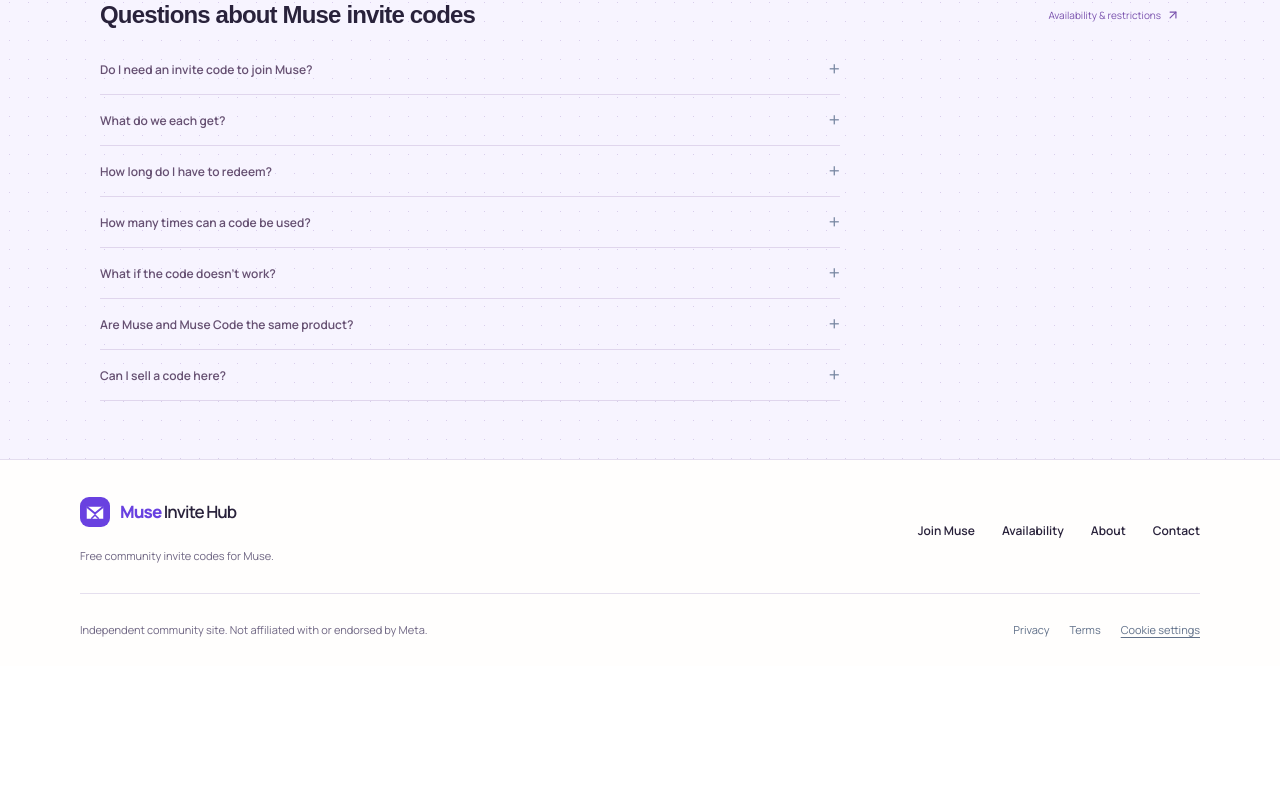
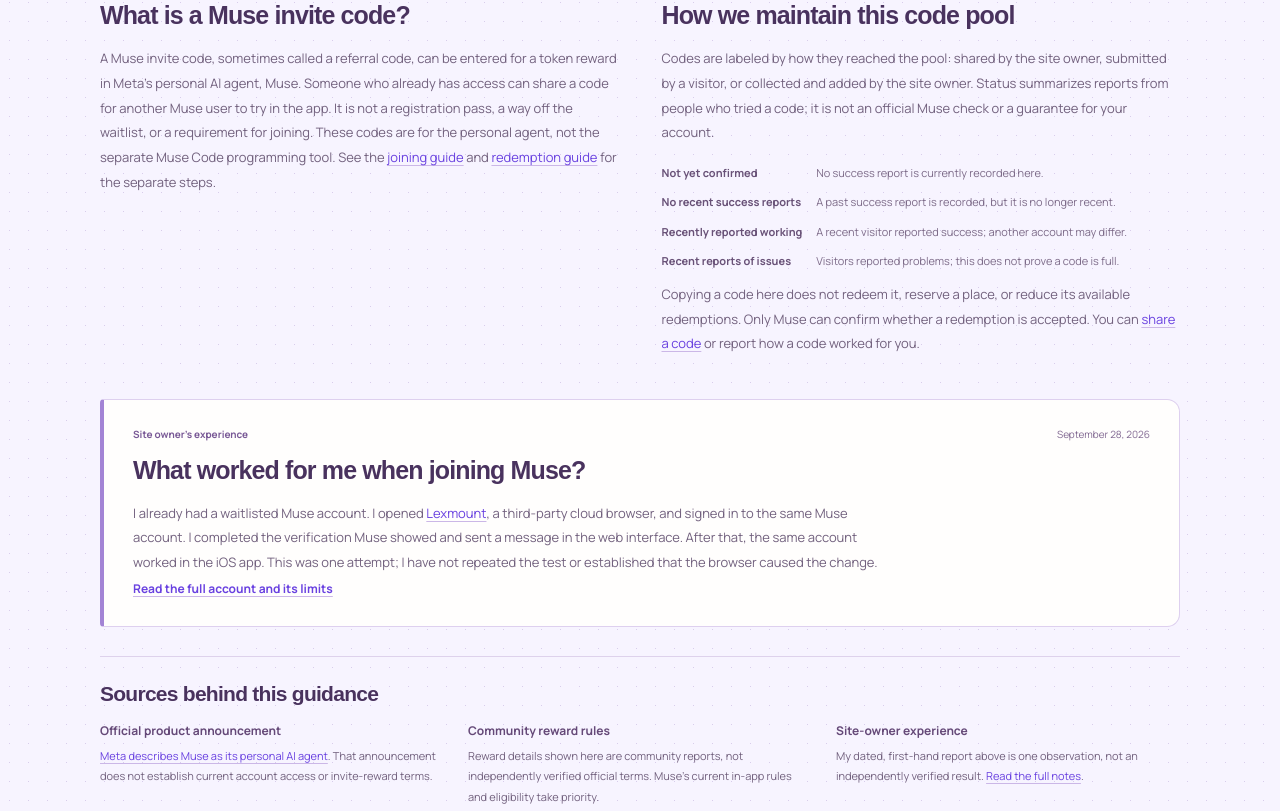
Before and after one commit to imshiwen/muse-invite-hub, a Next.js app: page / in a window 1280 px wide. Shown: the part 1109-1920 px from the top of the page. Before the commit the page ends 1775 px from the top, so only its background shows below. Built offline with nearby package versions, Linux system fonts and the light colour scheme; no server answers; the database is empty.

Commit message:
Add homepage guidance and first-hand joining experience

```diff
--- a/src/app/(public)/page.tsx
+++ b/src/app/(public)/page.tsx
@@ -12,6 +12,7 @@ import {
 } from "lucide-react";
 import { CodePool } from "@/components/code-pool";
 import { initialCodes } from "@/lib/codes";
+import { HomeContext } from "@/components/home-context";
 export const dynamic = "force-dynamic";
 export const metadata: Metadata = {
   title: {
@@ -76,7 +77,7 @@ export default async function Home() {
             <span>
               <Clock3 size={14} /> Redeem within 48 hours of joining Muse*
             </span>
-            <a href="/redeem">
+            <a href="#home-sources">
               *Community-reported rules <Info size={12} />
             </a>
           </div>
@@ -163,7 +164,8 @@ export default async function Home() {
                 <strong>Not on Muse yet?</strong>
                 <p>
                   Reward codes aren’t required to register. Start with the{" "}
-                  <a href="/how-to-register">joining guide</a>.
+                  <a href="/how-to-register">joining guide</a>, or read{" "}
+                  <a href="#home-joining">what worked for me</a>.
                 </p>
               </div>
               <div className="tool-guide-note">
@@ -179,6 +181,7 @@ export default async function Home() {
             </div>
           </aside>
         </div>
+        <HomeContext />
         <section className="tool-faq" aria-labelledby="faq-title">
           <div className="tool-section-heading">
             <h2 id="faq-title">Questions about Muse invite codes</h2>
--- a/src/app/globals.css
+++ b/src/app/globals.css
@@ -3367,3 +3367,182 @@ input::placeholder {
     font-size: 10px;
   }
 }
+/* Useful context follows the code tool; it never displaces the first action. */
+.home-context {
+  margin-top: 39px;
+  padding-top: 29px;
+  border-top: 1px solid #ded2ec;
+}
+.context-grid {
+  display: grid;
+  grid-template-columns: 1fr 1fr;
+  gap: 43px;
+}
+.context-block h2,
+.owner-experience h2,
+.source-summary h2 {
+  font-family: var(--display);
+  font-size: 25px;
+  line-height: 1.2;
+  font-weight: 650;
+  letter-spacing: -0.035em;
+  color: #49325e;
+  margin: 0 0 16px;
+}
+.context-block p,
+.owner-experience-body p,
+.source-summary p,
+.source-summary li {
+  font-size: 13px;
+  line-height: 1.9;
+  color: #72617e;
+  margin: 12px 0;
+  max-width: 74ch;
+}
+.home-context a {
+  color: #6941e0;
+  text-decoration: underline;
+  text-underline-offset: 3px;
+  text-decoration-color: #cbb7e7;
+}
+.home-context a:hover {
+  text-decoration-color: #6941e0;
+}
+.context-status-list {
+  margin: 18px 0 0;
+  padding: 0;
+  display: grid;
+  grid-template-columns: minmax(125px, auto) 1fr;
+  gap: 10px 14px;
+  font-size: 11px;
+  line-height: 1.75;
+}
+.context-status-list dt {
+  color: #695278;
+  font-weight: 700;
+  margin: 0;
+}
+.context-status-list dd {
+  color: #7d6b89;
+  margin: 0;
+}
+.owner-experience {
+  margin-top: 31px;
+  padding: 26px 29px;
+  background: #fffefd;
+  border: 1px solid #ded0ef;
+  border-left: 4px solid #a384d5;
+  border-radius: 4px 13px 13px 4px;
+}
+.owner-experience-heading {
+  display: flex;
+  align-items: center;
+  justify-content: space-between;
+  gap: 16px;
+  flex-wrap: wrap;
+  margin-bottom: 12px;
+  font-size: 10px;
+  color: #826992;
+}
+.owner-experience-heading > span {
+  font-weight: 700;
+  color: #795996;
+}
+.owner-experience-heading time {
+  white-space: nowrap;
+}
+.owner-experience-body p {
+  max-width: 95ch;
+}
+.owner-experience-body p:last-child {
+  margin-bottom: 0;
+}
+.owner-experience .context-link {
+  display: inline-flex;
+  align-items: center;
+  gap: 6px;
+  font-size: 12px;
+  font-weight: 650;
+  margin-top: 4px;
+}
+.source-summary {
+  margin-top: 29px;
+  padding-top: 24px;
+  border-top: 1px solid #ded2ec;
+}
+.source-summary h2 {
+  font-size: 21px;
+  margin-bottom: 13px;
+}
+.source-lines {
+  list-style: none;
+  margin: 0;
+  padding: 0;
+  display: grid;
+  grid-template-columns: repeat(3, minmax(0, 1fr));
+  gap: 24px;
+}
+.source-summary .source-lines li {
+  font-size: 11px;
+  line-height: 1.85;
+  margin: 0;
+}
+.source-lines strong {
+  display: block;
+  color: #654978;
+  font-size: 12px;
+  margin-bottom: 4px;
+}
+@media (max-width: 760px) {
+  .home-context {
+    margin-top: 30px;
+    padding-top: 25px;
+  }
+  .context-grid {
+    grid-template-columns: 1fr;
+    gap: 24px;
+  }
+  .context-block h2,
+  .owner-experience h2 {
+    font-size: 24px;
+  }
+  .context-block p,
+  .owner-experience-body p,
+  .source-summary p {
+    font-size: 12px;
+    line-height: 1.9;
+  }
+  .context-status-list {
+    grid-template-columns: 1fr;
+    gap: 3px;
+    font-size: 11px;
+  }
+  .context-status-list dd {
+    margin-bottom: 9px;
+  }
+  .owner-experience {
+    margin-top: 25px;
+    padding: 22px 19px;
+  }
+  .owner-experience-heading {
+    gap: 7px;
+    font-size: 10px;
+  }
+  .source-summary {
+    margin-top: 24px;
+    padding-top: 22px;
+  }
+  .source-lines {
+    grid-template-columns: 1fr;
+    gap: 16px;
+  }
+  .source-summary h2 {
+    font-size: 22px;
+  }
+  .source-summary .source-lines li {
+    font-size: 12px;
+  }
+  .source-lines strong {
+    font-size: 13px;
+  }
+}
--- /dev/null
+++ b/src/components/home-context.tsx
@@ -0,0 +1,124 @@
+export function HomeContext() {
+  return (
+    <section
+      className="home-context"
+      aria-label="About Muse invite codes and this code pool"
+    >
+      <div className="context-grid">
+        <section className="context-block" aria-labelledby="what-is-muse-code">
+          <h2 id="what-is-muse-code">What is a Muse invite code?</h2>
+          <p>
+            A Muse invite code, sometimes called a referral code, can be entered
+            for a token reward in Meta’s personal AI agent, Muse. Someone who
+            already has access can share a code for another Muse user to try in
+            the app. It is not a registration pass, a way off the waitlist, or a
+            requirement for joining. These codes are for the personal agent, not
+            the separate Muse Code programming tool. See the{" "}
+            <a href="/how-to-register">joining guide</a> and{" "}
+            <a href="/redeem">redemption guide</a> for the separate steps.
+          </p>
+        </section>
+
+        <section className="context-block" aria-labelledby="code-pool-method">
+          <h2 id="code-pool-method">How we maintain this code pool</h2>
+          <p>
+            Codes are labeled by how they reached the pool: shared by the site
+            owner, submitted by a visitor, or collected and added by the site
+            owner. Status summarizes reports from people who tried a code; it is
+            not an official Muse check or a guarantee for your account.
+          </p>
+          <dl className="context-status-list">
+            <dt>Not yet confirmed</dt>
+            <dd>No success report is currently recorded here.</dd>
+            <dt>No recent success reports</dt>
+            <dd>
+              A past success report is recorded, but it is no longer recent.
+            </dd>
+            <dt>Recently reported working</dt>
+            <dd>
+              A recent visitor reported success; another account may differ.
+            </dd>
+            <dt>Recent reports of issues</dt>
+            <dd>
+              Visitors reported problems; this does not prove a code is full.
+            </dd>
+          </dl>
+          <p>
+            Copying a code here does not redeem it, reserve a place, or reduce
+            its available redemptions. Only Muse can confirm whether a
+            redemption is accepted. You can <a href="/share">share a code</a> or
+            report how a code worked for you.
+          </p>
+        </section>
+      </div>
+
+      <section
+        className="owner-experience"
+        id="home-joining"
+        aria-labelledby="owner-experience-heading"
+      >
+        <div className="owner-experience-heading">
+          <span>Site owner’s experience</span>
+          <time dateTime="2026-09-28">September 28, 2026</time>
+        </div>
+        <h2 id="owner-experience-heading">
+          What worked for me when joining Muse?
+        </h2>
+        <div className="owner-experience-body">
+          <p>
+            I already had a waitlisted Muse account. I opened{" "}
+            <a
+              href="https://browser.lexmount.com/"
+              target="_blank"
+              rel="noreferrer"
+            >
+              Lexmount
+            </a>
+            , a third-party cloud browser, and signed in to the same Muse
+            account. I completed the verification Muse showed and sent a message
+            in the web interface. After that, the same account worked in the iOS
+            app. This was one attempt; I have not repeated the test or
+            established that the browser caused the change.
+          </p>
+        </div>
+        <p className="context-link">
+          <a href="/how-to-register#owner-experience">
+            Read the full account and its limits
+          </a>
+        </p>
+      </section>
+
+      <section
+        className="source-summary"
+        id="home-sources"
+        aria-labelledby="home-sources-heading"
+      >
+        <h2 id="home-sources-heading">Sources behind this guidance</h2>
+        <ul className="source-lines">
+          <li>
+            <strong>Official product announcement</strong>{" "}
+            <a
+              href="https://about.fb.com/news/2026/09/introducing-muse-personal-ai-agent/"
+              target="_blank"
+              rel="noreferrer"
+            >
+              Meta describes Muse as its personal AI agent
+            </a>
+            . That announcement does not establish current account access or
+            invite-reward terms.
+          </li>
+          <li>
+            <strong>Community reward rules</strong> Reward details shown here
+            are community reports, not independently verified official terms.
+            Muse’s current in-app rules and eligibility take priority.
+          </li>
+          <li>
+            <strong>Site-owner experience</strong> My dated, first-hand report
+            above is one observation, not an independently verified result.{" "}
+            <a href="/how-to-register#owner-experience">Read the full notes</a>.
+          </li>
+        </ul>
+      </section>
+    </section>
+  );
+}
```
Also changed, not shown: src/lib/content.tsx (+81 -47 lines), 1 other file (tests, documents, lock files or other folders).
